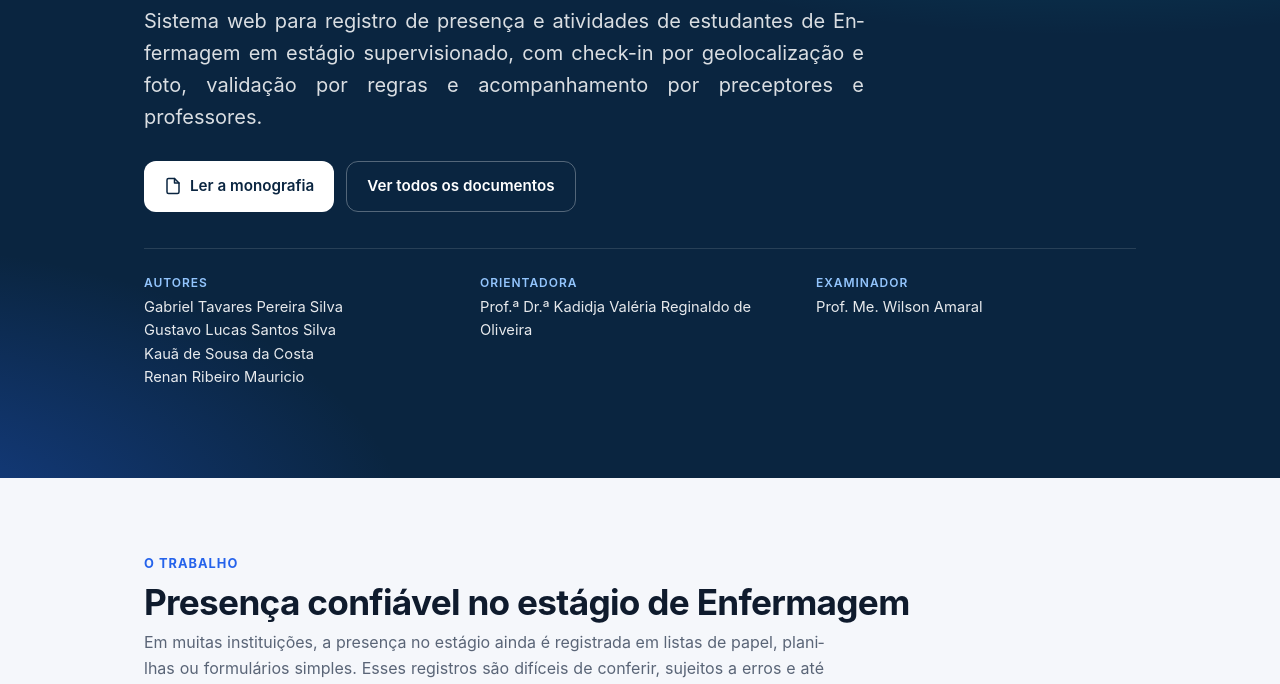
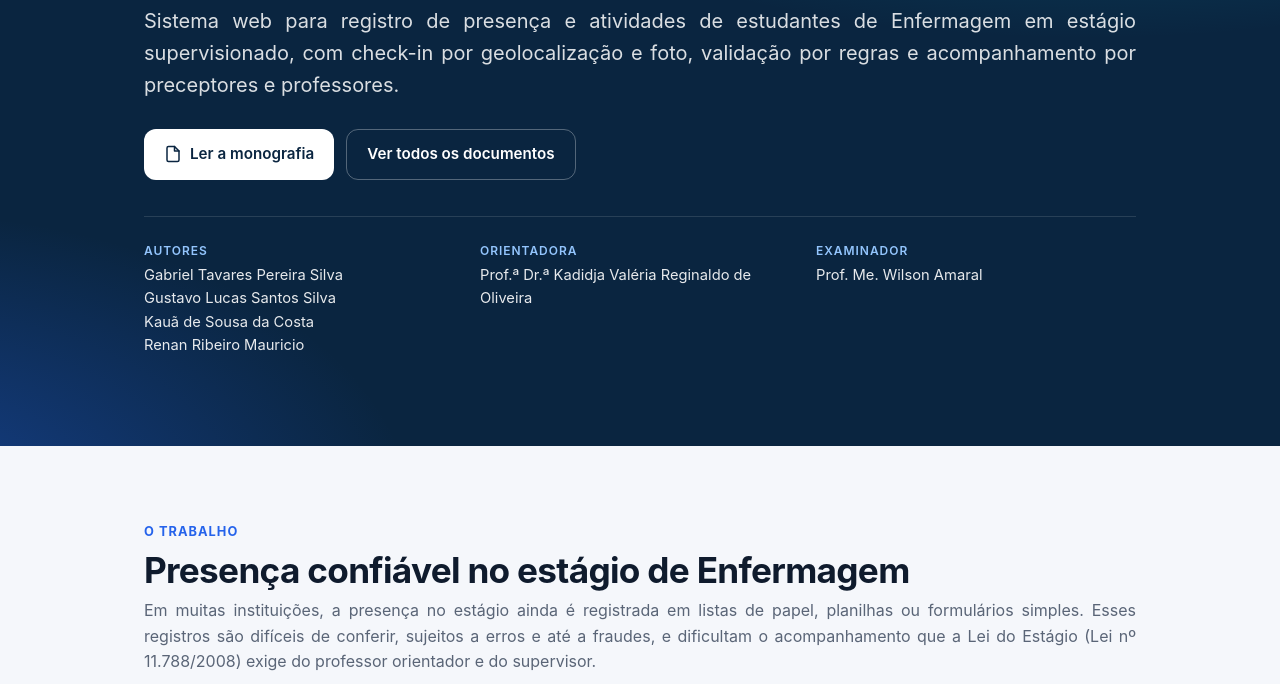
Before and after one commit to Kaua1217/estagiocheck, a plain HTML site: page index.html in a window 1280 px wide. Shown: the part 258-942 px from the top of the page. Drawn offline with Linux system fonts and the light colour scheme.

Commit message:
Textos de introdução ocupam toda a largura
Co-Authored-By: Claude Opus 5.5 <noreply@anthropic.com>
Claude-Session: https://claude.ai/code/session_01FJbhshefT4B95uQNFNjHEe

```diff
--- a/index.html
+++ b/index.html
@@ -32,7 +32,7 @@
   .eyebrow{display:inline-flex;align-items:center;gap:8px;font-size:.8rem;font-weight:600;letter-spacing:.08em;text-transform:uppercase;color:#a5d8ff;background:rgba(255,255,255,.08);border:1px solid rgba(255,255,255,.14);padding:6px 12px;border-radius:999px}
   .hero h1{font-size:clamp(2.4rem,6vw,3.8rem);line-height:1.05;letter-spacing:-.03em;margin:20px 0 12px}
   .hero h1 span{background:linear-gradient(90deg,#60a5fa,#22d3ee);-webkit-background-clip:text;background-clip:text;color:transparent}
-  .hero .lead{font-size:clamp(1.05rem,2.2vw,1.25rem);color:rgba(255,255,255,.85);max-width:720px;margin:0 0 28px}
+  .hero .lead{font-size:clamp(1.05rem,2.2vw,1.25rem);color:rgba(255,255,255,.85);margin:0 0 28px}
   .cta{display:flex;flex-wrap:wrap;gap:12px;margin-bottom:36px}
   .btn{display:inline-flex;align-items:center;gap:8px;padding:12px 20px;border-radius:12px;font-weight:600;text-decoration:none;font-size:.95rem;transition:transform .15s,box-shadow .15s,background .15s}
   .btn-primary{background:#fff;color:var(--deep)}
@@ -48,7 +48,7 @@
   .sec-head{margin-bottom:28px}
   .sec-head .kicker{color:var(--brand);font-weight:700;font-size:.8rem;letter-spacing:.08em;text-transform:uppercase}
   .sec-head h2{font-size:clamp(1.6rem,3.4vw,2.2rem);letter-spacing:-.02em;line-height:1.15;margin:6px 0 8px}
-  .sec-head p{color:var(--muted);margin:0;max-width:680px}
+  .sec-head p{color:var(--muted);margin:0}
 
   .card{background:var(--card);border:1px solid var(--line);border-radius:var(--radius);box-shadow:var(--shadow);padding:24px}
   .grid-2{display:grid;grid-template-columns:1fr 1fr;gap:16px}
@@ -66,7 +66,7 @@
   .chips{display:flex;flex-wrap:wrap;gap:8px;margin-top:12px}
   .chip{font-size:.85rem;font-weight:600;padding:6px 12px;border-radius:999px;background:var(--soft);color:#1e40af;border:1px solid #d6e4ff}
 
-  .hero .lead,.sec-head p,.card p,.note,.doc p{text-align:justify;hyphens:auto;-webkit-hyphens:auto}
+  .hero .lead,.sec-head p,.card p,.note,.doc p{text-align:justify}
   .note{margin-top:16px;font-size:.9rem;color:var(--muted);border-left:3px solid var(--brand-2);padding:4px 0 4px 14px}
 
   /* Defesa */
@@ -93,6 +93,7 @@
 
   @media (max-width:820px){.grid-3,.defesa{grid-template-columns:1fr 1fr}}
   @media (max-width:640px){
+    .hero .lead,.sec-head p,.card p,.note,.doc p{hyphens:auto;-webkit-hyphens:auto}
     .links{display:none}
     header.hero{padding:48px 0 64px}
     .grid-2,.grid-3,.defesa,.docs{grid-template-columns:1fr}
```
